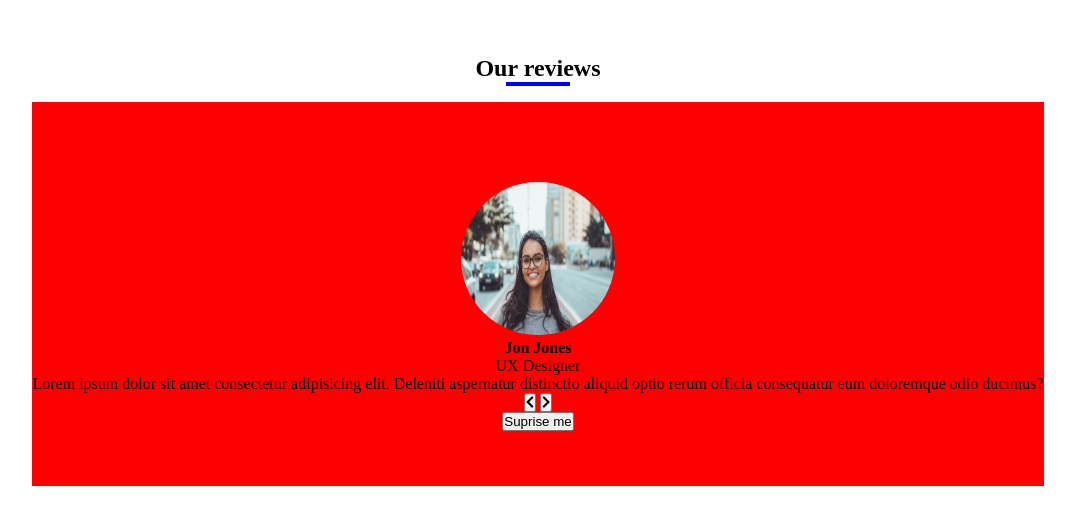
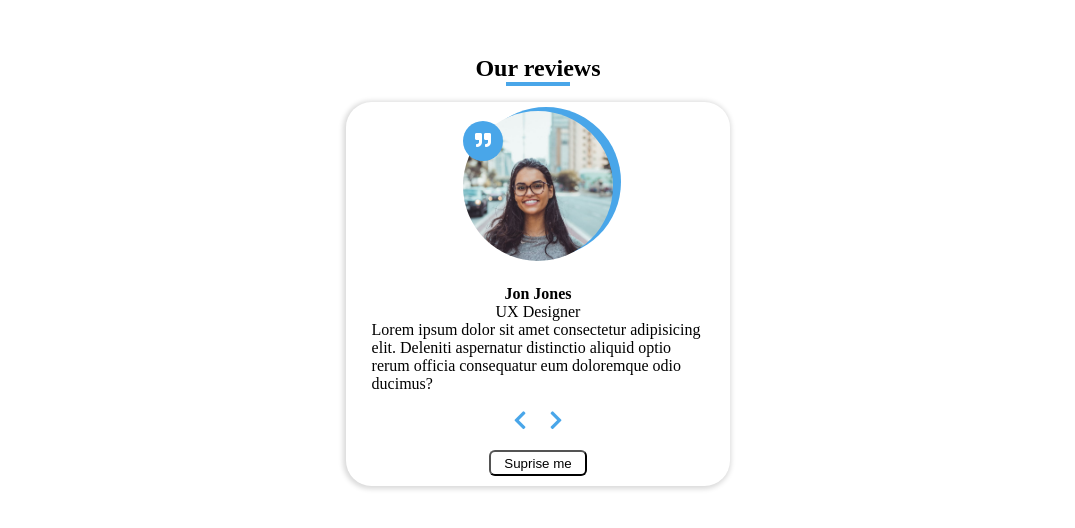
Before and after one commit to gauravdotiyal/Reviews, a plain HTML site: page index.html in a window 1280 px wide. Shown: the part 138-666 px from the top of the page, without its empty margins (102-1177 px from the left). Drawn offline with Linux system fonts and the light colour scheme.

Commit message:
complete card making

```diff
--- a/index.js
+++ b/index.js
@@ -0,0 +1,30 @@
+const reviews = [
+    {
+      id: 1,
+      name: 'susan smith',
+      job: 'web developer',
+      img: 'https://www.course-api.com/images/people/person-1.jpeg',
+      text: "I'm baby meggings twee health goth +1. Bicycle rights tumeric chartreuse before they sold out chambray pop-up. Shaman humblebrag pickled coloring book salvia hoodie, cold-pressed four dollar toast everyday carry",
+    },
+    {
+      id: 2,
+      name: 'anna johnson',
+      job: 'web designer',
+      img: 'https://www.course-api.com/images/people/person-2.jpeg',
+      text: 'Helvetica artisan kinfolk thundercats lumbersexual blue bottle. Disrupt glossier gastropub deep v vice franzen hell of brooklyn twee enamel pin fashion axe.photo booth jean shorts artisan narwhal.',
+    },
+    {
+      id: 3,
+      name: 'peter jones',
+      job: 'intern',
+      img: 'https://www.course-api.com/images/people/person-4.jpeg',
+      text: 'Sriracha literally flexitarian irony, vape marfa unicorn. Glossier tattooed 8-bit, fixie waistcoat offal activated charcoal slow-carb marfa hell of pabst raclette post-ironic jianbing swag.',
+    },
+    {
+      id: 4,
+      name: 'bill anderson',
+      job: 'the boss',
+      img: 'https://www.course-api.com/images/people/person-3.jpeg',
+      text: 'Edison bulb put a bird on it humblebrag, marfa pok pok heirloom fashion axe cray stumptown venmo actually seitan. VHS farm-to-table schlitz, edison bulb pop-up 3 wolf moon tote bag street art shabby chic. ',
+    },
+];
--- a/style.css
+++ b/style.css
@@ -20,25 +20,97 @@ main{
 {
     height: 0.25rem;
     width: 4rem;
-    background-color: blue;
+    background-color:hsl(205, 78%, 60%);
 }
 /* .img-container{
      display: flex;
      align-items: center;
      justify-content: center;
 } */
-img{
+.img-container {
+    position: relative;
+    width: 150px;
+    height: 150px;
+    border-radius: 50%;
+    margin: 0 auto;
+    margin-bottom: 1.5rem;
+  }
+#person-img {
+    width: 100%;
+    display: block;
+    height: 100%;
+    object-fit: cover;
+    border-radius: 50%;
+    position: relative;
+  }
+  .img-container::after {
+    font-family: "Font Awesome 5 Free";
+    font-weight: 900;
+    content: "\f10e";
+    position: absolute;
+    top: 0;
+    left: 0;
+    width: 2.5rem;
+    height: 2.5rem;
+    display: grid;
+    place-items: center;
+    border-radius: 50%;
+    transform: translateY(25%);
+    background: hsl(205, 78%, 60%);
+    color: #fff;
+  }
+  .img-container::before {
+    content: "";
+    width: 100%;
+    height: 100%;
+    background: hsl(205, 78%, 60%);
+    position: absolute;
+    top: -0.25rem;
+    right: -0.5rem;
+    border-radius: 50%;
+  }
+/* img{
     margin-top: 2vw;
     width: 12vw;
     height: 12vw;
     border-radius: 50%;
-}
+} */
 .review
 {
     height: 30vw;
-    background-color: red;
+    width: 30vw;
+    box-shadow: -1px 1px 5px 2px rgba(0,0,0,0.15);
     display: flex;
      align-items: center;
      justify-content: center;
-     flex-direction: column
+     flex-direction: column;
+     border-radius: 1.6rem;
 }
+#info,#job,#author{
+    margin:0 2vw ;
+}
+.button-container{
+    margin: 1.3vw 0 ;
+}
+.button-container button:hover{
+    cursor: pointer;
+}
+.button-container button{
+    color: hsl(205, 78%, 60%);;
+    border: none;
+    background-color: inherit ;
+    font-size: 1.3rem;
+}
+.prev-btn{
+    margin-right: 1.5vw;
+}
+.random-btn{
+    background-color: white;
+    color: black;
+    padding: 0.3vw 1vw;
+    border-radius: 6px;
+}
+.random-btn:hover{
+    cursor:pointer;
+    background-color:hsl(205, 78%, 60%);;
+}
```
